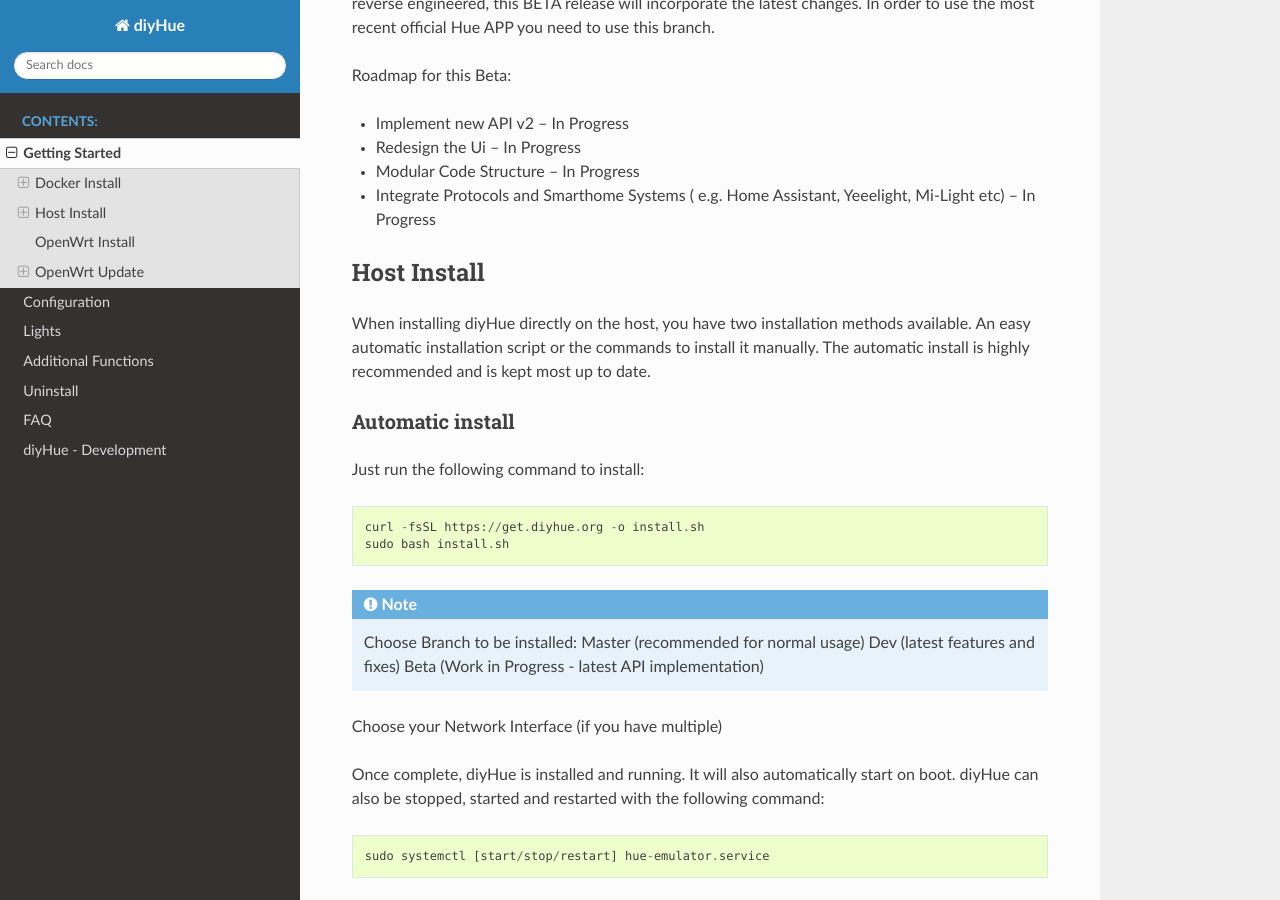
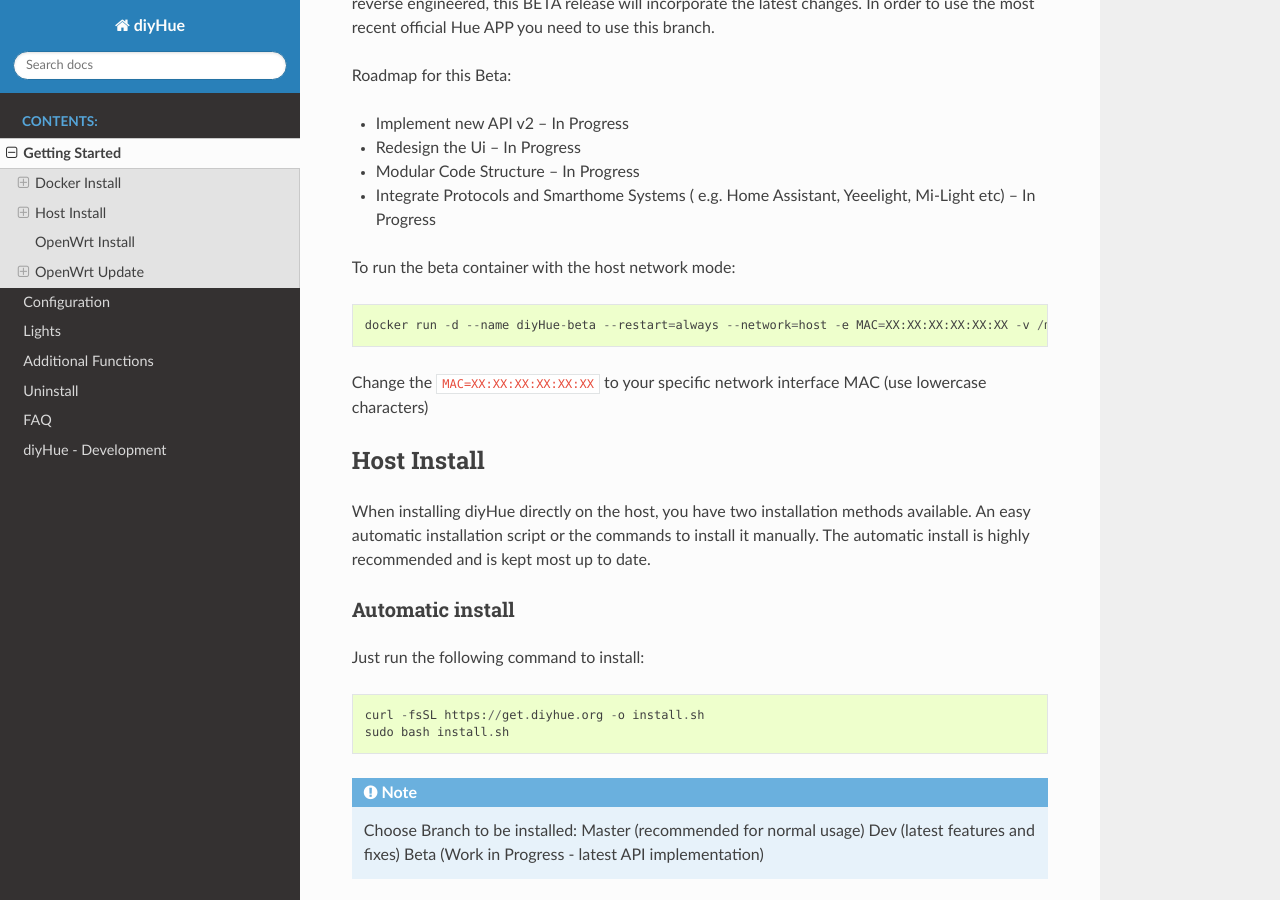
Before and after one commit to diyhue/ReadTheDocs, a Sphinx documentation site: the page built from source/getting_started.rst, in a window 1280 px wide and 900 px high, scrolled down 2396 px. Built offline with Sphinx 7.4.7 and the Read the Docs theme 2.0.0, drawn with Linux system fonts in a browser that asks for light colours; pages that are not in the unit, such as notebooks, are missing from menus.

Commit message:
Update getting_started.rst

```diff
--- a/source/getting_started.rst
+++ b/source/getting_started.rst
@@ -69,8 +69,11 @@
 - Modular Code Structure -- In Progress
 - Integrate Protocols and Smarthome Systems ( e.g. Home Assistant, Yeeelight, Mi-Light etc) -- In Progress
 
+To run the beta container with the host network mode::
 
+    docker run -d --name diyHue-beta --restart=always --network=host -e MAC=XX:XX:XX:XX:XX:XX -v /mnt/hue-emulator/config:/opt/hue-emulator/config diyhue/core:beta
 
+Change the ``MAC=XX:XX:XX:XX:XX:XX`` to your specific network interface MAC (use lowercase characters)
 
 
 
```
